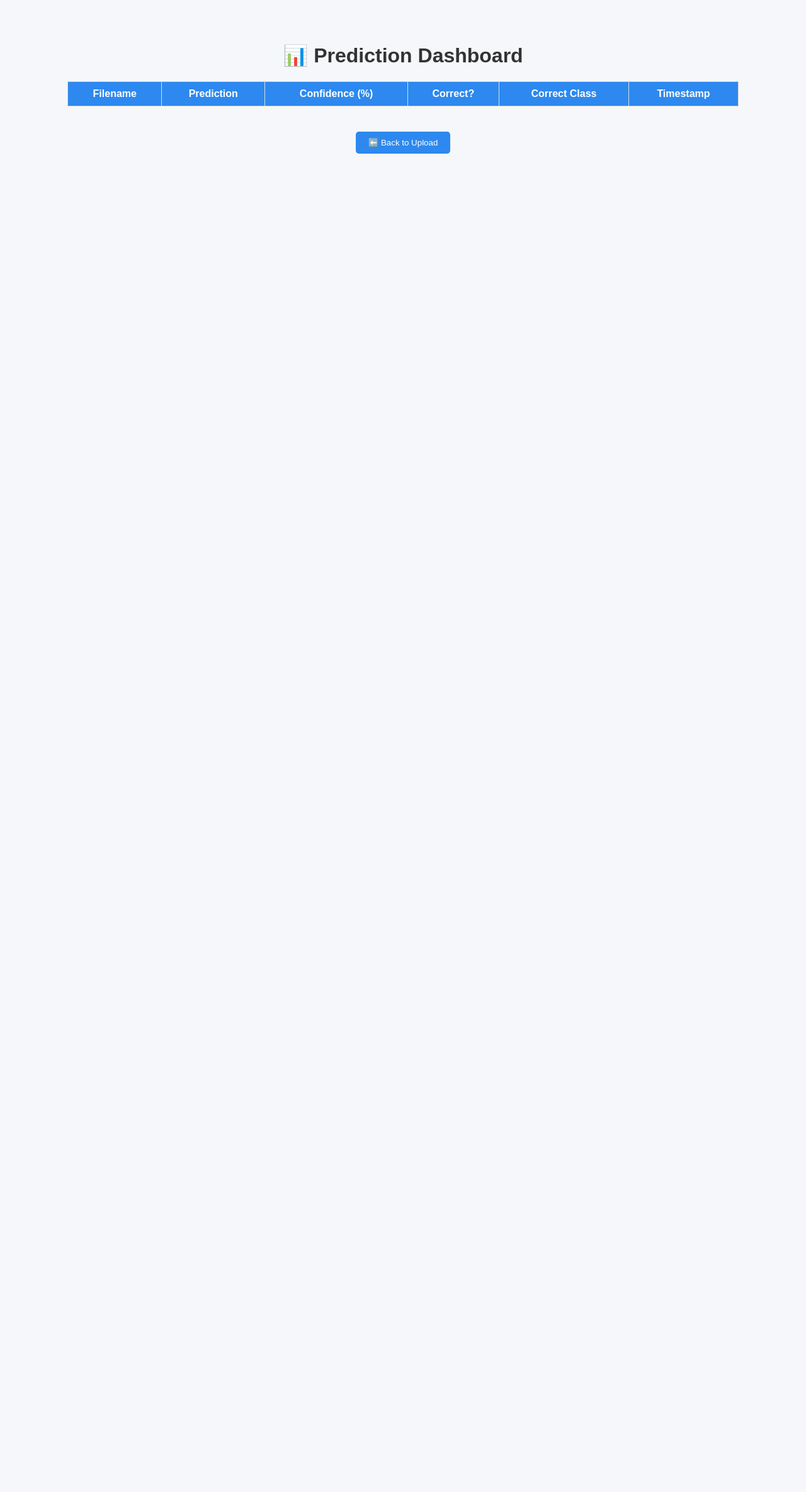
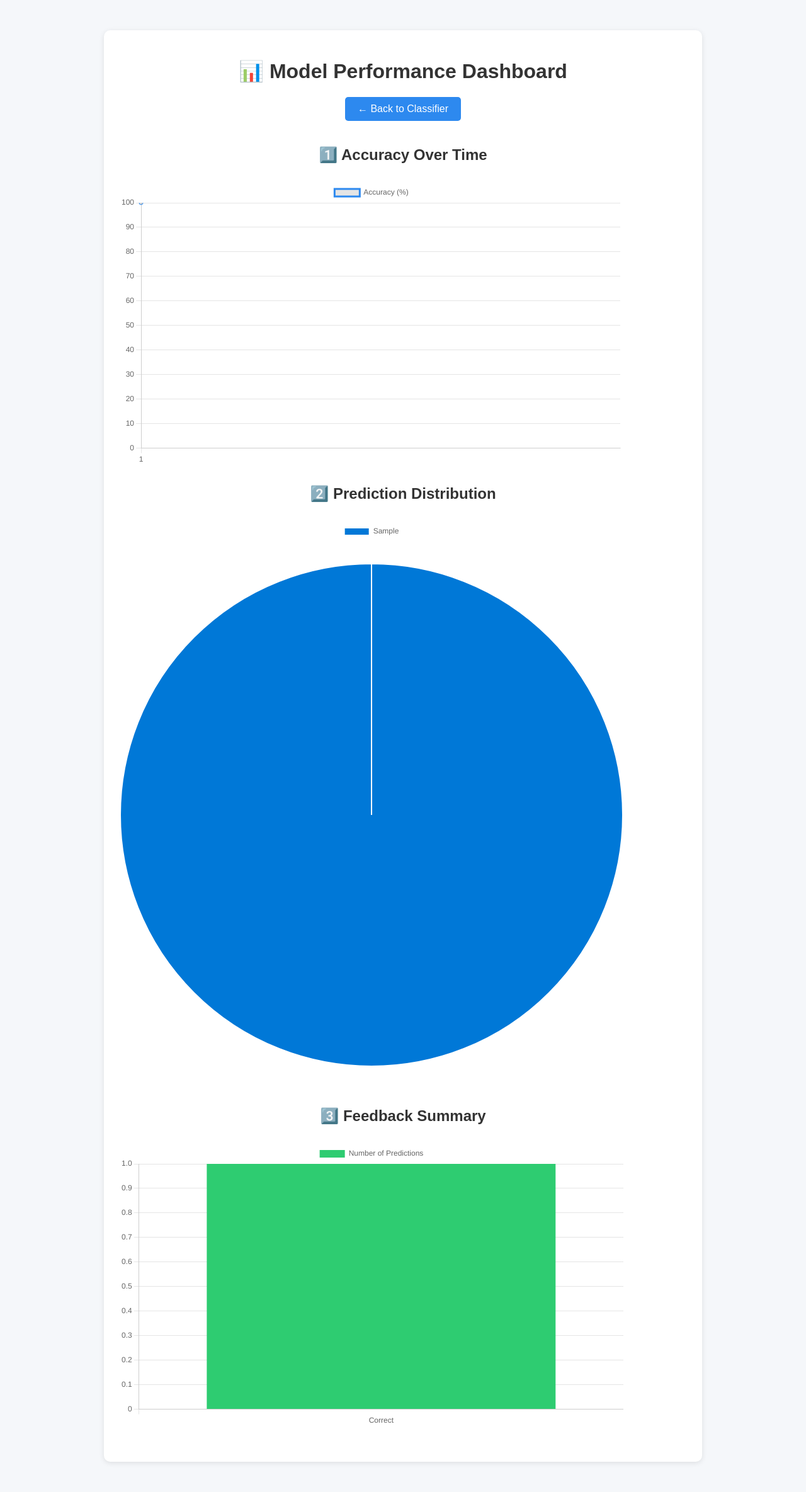
Before and after one commit to thanhbrandon/xrayclassificationFrontend, a Flask app: page /dashboard in a window 1280 px wide. Shown: the whole page at 63% size. Before the commit the page ends 244 px from the top, so only its background shows below. Run offline with Flask 3, Linux system fonts and the light colour scheme; tables that the repository leaves empty hold one stand-in row (values such as "Sample post"); lists and menus that the app fills with data are empty.

Commit message:
Update dashboard page to add three dynamic charts

```diff
--- a/app.py
+++ b/app.py
@@ -130,49 +130,59 @@ def send_image(filename):
 
 @app.route('/dashboard')
 def dashboard():
-    """Display analytics dashboard with descriptive summaries."""
-    conn = sqlite3.connect(DB_PATH)
-    cursor = conn.cursor()
+    # Connect to DB
+    with sqlite3.connect(DB_PATH) as connection:
+        cursor = connection.cursor()
 
-    # Bar chart — count predictions per class
-    cursor.execute("SELECT predicted_class, COUNT(*) FROM predictions GROUP BY predicted_class")
-    class_data = cursor.fetchall()
-    labels = [row[0] for row in class_data]
-    counts = [row[1] for row in class_data]
+        # 1️⃣ Accuracy Over Time – simulate or calculate from feedback
+        cursor.execute("""
+            SELECT id, correct_prediction
+            FROM predictions
+            WHERE correct_prediction IS NOT NULL
+            ORDER BY id
+        """)
+        records = cursor.fetchall()
+        if records:
+            cumulative_correct = 0
+            accuracy_over_time = []
+            for i, (_, correct) in enumerate(records, start=1):
+                if correct == 1:
+                    cumulative_correct += 1
+                accuracy = round((cumulative_correct / i) * 100, 2)
+                accuracy_over_time.append(accuracy)
+        else:
+            accuracy_over_time = []
 
-    # Pie chart — correct vs incorrect predictions
-    cursor.execute("""
-        SELECT
-            SUM(CASE WHEN correct_prediction = 1 THEN 1 ELSE 0 END) AS correct,
-            SUM(CASE WHEN correct_prediction = 0 THEN 1 ELSE 0 END) AS incorrect
-        FROM predictions
-    """)
-    result = cursor.fetchone()
-    correct = result[0] or 0
-    incorrect = result[1] or 0
+        # 2️⃣ Prediction Distribution (per disease class)
+        cursor.execute("""
+            SELECT predicted_class, COUNT(*)
+            FROM predictions
+            GROUP BY predicted_class
+        """)
+        dist_data = cursor.fetchall()
+        labels = [row[0] for row in dist_data]
+        counts = [row[1] for row in dist_data]
 
-    # Line chart — predictions by day (based on timestamp)
-    cursor.execute("""
-        SELECT strftime('%Y-%m-%d', timestamp) AS date, COUNT(*)
-        FROM predictions
-        GROUP BY date
-        ORDER BY date ASC
-    """)
-    daily_data = cursor.fetchall()
-    dates = [row[0] for row in daily_data]
-    daily_counts = [row[1] for row in daily_data]
-
-    conn.close()
+        # 3️⃣ Feedback Summary (correct vs incorrect)
+        cursor.execute("""
+            SELECT correct_prediction, COUNT(*)
+            FROM predictions
+            WHERE correct_prediction IS NOT NULL
+            GROUP BY correct_prediction
+        """)
+        feedback_data = cursor.fetchall()
+        feedback_labels = ["Correct" if row[0] == 1 else "Incorrect" for row in feedback_data]
+        feedback_counts = [row[1] for row in feedback_data]
 
     return render_template(
         'dashboard.html',
-        labels=labels,
-        counts=counts,
-        correct=correct,
-        incorrect=incorrect,
-        dates=dates,
-        daily_counts=daily_counts
+        accuracy_over_time=accuracy_over_time,
+        dist_labels=labels,
+        dist_counts=counts,
+        feedback_labels=feedback_labels,
+        feedback_counts=feedback_counts
     )
+
 
 if __name__ == '__main__':
     print("Upload folder path:", UPLOAD_FOLDER)
--- a/templates/dashboard.html
+++ b/templates/dashboard.html
@@ -3,42 +3,103 @@
 <head>
   <meta charset="UTF-8">
   <meta name="viewport" content="width=device-width, initial-scale=1.0">
-  <title>Prediction Dashboard</title>
+  <title>Dashboard – X-Ray Classifier</title>
+  <script src="https://cdn.jsdelivr.net/npm/chart.js"></script>
   <style>
-    body { font-family: Arial, sans-serif; background: #f5f7fa; color: #333; text-align: center; padding: 40px; }
-    table { margin: 20px auto; border-collapse: collapse; width: 90%; }
-    th, td { border: 1px solid #ddd; padding: 10px; text-align: center; }
-    th { background-color: #2d89ef; color: white; }
-    tr:nth-child(even) { background-color: #f2f2f2; }
-    a button { background-color: #2d89ef; color: white; border: none; padding: 10px 20px; border-radius: 5px; cursor: pointer; margin-top: 20px; }
-    a button:hover { background-color: #1b6edb; }
+    body {
+      font-family: Arial, sans-serif;
+      background: #f5f7fa;
+      color: #333;
+      text-align: center;
+      padding: 40px;
+    }
+    .container {
+      max-width: 900px;
+      background: white;
+      padding: 25px;
+      border-radius: 10px;
+      box-shadow: 0 2px 8px rgba(0,0,0,0.1);
+      margin: auto;
+    }
+    canvas {
+      margin: 30px 0;
+      width: 100%;
+      max-width: 800px;
+      height: 400px;
+    }
+    a.button {
+      background-color: #2d89ef;
+      color: white;
+      text-decoration: none;
+      padding: 10px 20px;
+      border-radius: 5px;
+      display: inline-block;
+      margin-bottom: 20px;
+    }
   </style>
 </head>
 <body>
-  <h1>📊 Prediction Dashboard</h1>
-  <table>
-    <tr>
-      <th>Filename</th>
-      <th>Prediction</th>
-      <th>Confidence (%)</th>
-      <th>Correct?</th>
-      <th>Correct Class</th>
-      <th>Timestamp</th>
-    </tr>
-    {% for row in data %}
-    <tr>
-      <td>{{ row[0] }}</td>
-      <td>{{ row[1] }}</td>
-      <td>{{ row[2] }}</td>
-      <td>{{ '✅' if row[3] == 1 else ('❌' if row[3] == 0 else '-') }}</td>
-      <td>{{ row[4] if row[4] else '-' }}</td>
-      <td>{{ row[5] }}</td>
-    </tr>
-    {% endfor %}
-  </table>
+  <div class="container">
+    <h1>📊 Model Performance Dashboard</h1>
+    <a class="button" href="/">← Back to Classifier</a>
 
-  <a href="{{ url_for('index') }}">
-    <button type="button">⬅️ Back to Upload</button>
-  </a>
+    <h2>1️⃣ Accuracy Over Time</h2>
+    <canvas id="accuracyChart"></canvas>
+
+    <h2>2️⃣ Prediction Distribution</h2>
+    <canvas id="distributionChart"></canvas>
+
+    <h2>3️⃣ Feedback Summary</h2>
+    <canvas id="feedbackChart"></canvas>
+  </div>
+
+  <script>
+    // Accuracy Over Time
+    const accuracyData = {{ accuracy_over_time|tojson }};
+    new Chart(document.getElementById('accuracyChart'), {
+      type: 'line',
+      data: {
+        labels: accuracyData.map((_, i) => i + 1),
+        datasets: [{
+          label: 'Accuracy (%)',
+          data: accuracyData,
+          borderColor: '#2d89ef',
+          fill: false,
+          tension: 0.2
+        }]
+      },
+      options: { responsive: true, scales: { y: { beginAtZero: true, max: 100 } } }
+    });
+
+    // Prediction Distribution (Pie)
+    new Chart(document.getElementById('distributionChart'), {
+      type: 'pie',
+      data: {
+        labels: {{ dist_labels|tojson }},
+        datasets: [{
+          data: {{ dist_counts|tojson }},
+          backgroundColor: ['#0078D7', '#2ECC71', '#E67E22', '#E74C3C']
+        }]
+      },
+      options: { responsive: true }
+    });
+
+    // Feedback Summary (Bar)
+    new Chart(document.getElementById('feedbackChart'), {
+      type: 'bar',
+      data: {
+        labels: {{ feedback_labels|tojson }},
+        datasets: [{
+          label: 'Number of Predictions',
+          data: {{ feedback_counts|tojson }},
+          backgroundColor: ['#2ECC71', '#E74C3C']
+        }]
+      },
+      options: {
+        responsive: true,
+        scales: { y: { beginAtZero: true } }
+      }
+    });
+  </script>
 </body>
 </html>
--- a/templates/feedback.html
+++ b/templates/feedback.html
@@ -46,7 +46,7 @@
         <button type="submit" name="feedback" value="no" id="submitCorrection">Submit Correction</button>
         <br>
         <a href="{{ url_for('dashboard') }}">
-          <button type="button">📊 Go to Dashboard</button>
+          <button type="button">Dashboard</button>
         </a>
       </div>
     </form>
```
Also changed, not shown: templates/index.html (+5 -2 lines).
